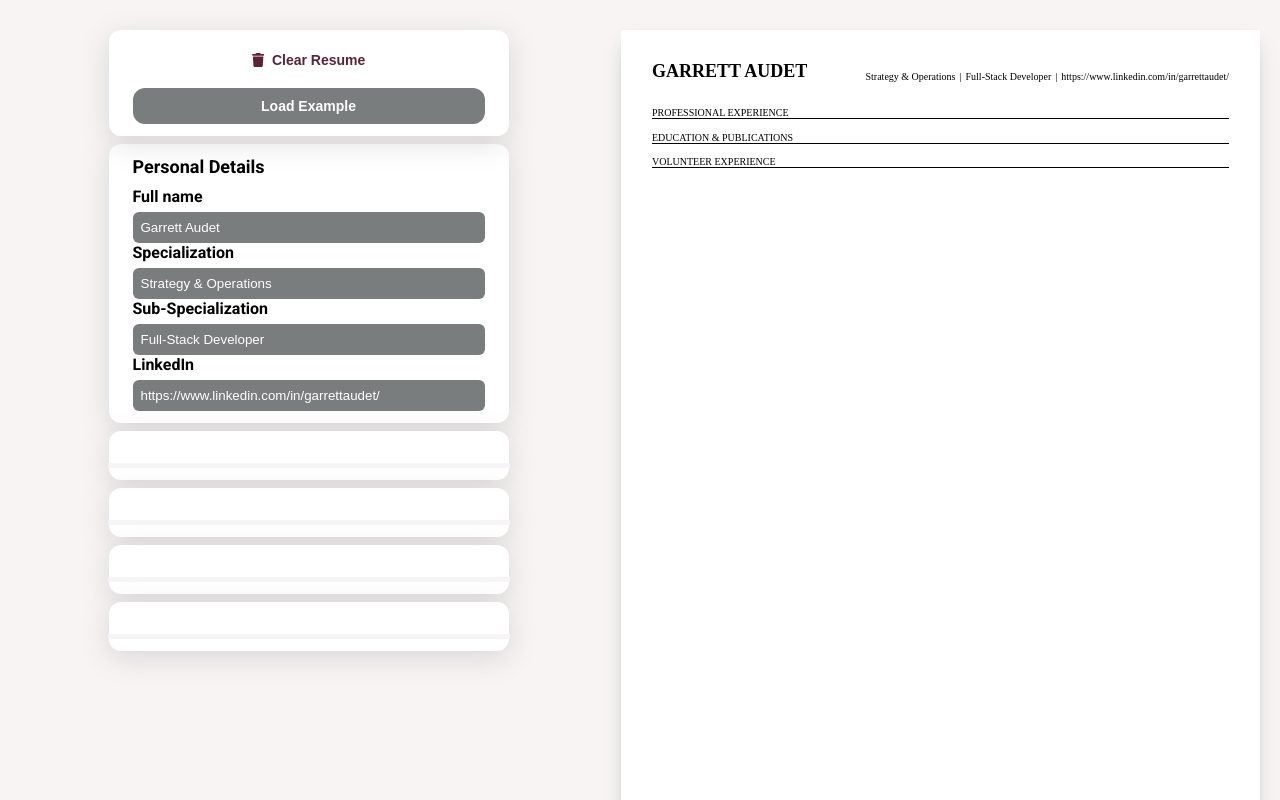
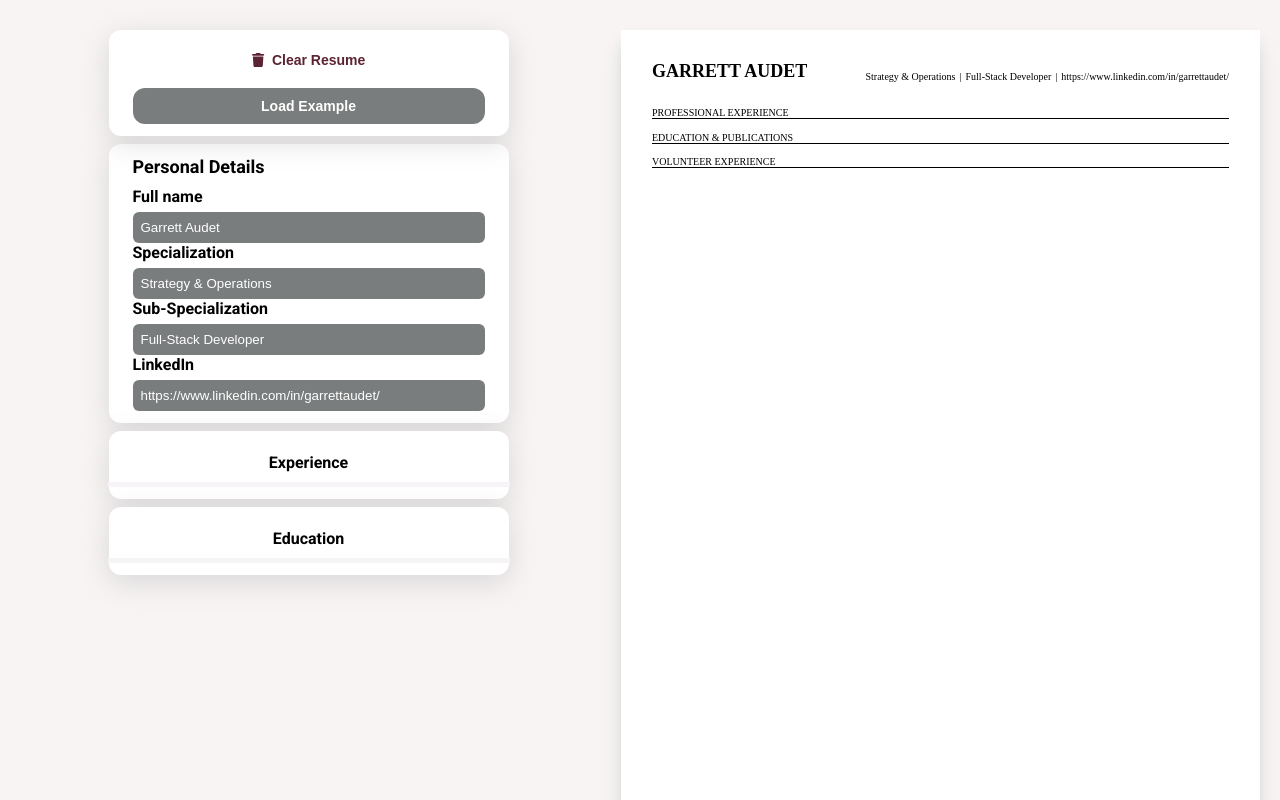
Before and after one commit to GarrettAudet/CV-Generator, a React (Create React App) app: page / in a window 1280 px wide. Shown: the top 800 px of the page. Built offline with nearby package versions, Linux system fonts and the light colour scheme.

Commit message:
Refactored Education + Experience + Sample Data

```diff
--- a/src/components/LeftSide/DataList/Sections/Education.js
+++ b/src/components/LeftSide/DataList/Sections/Education.js
@@ -1,7 +1,7 @@
 import React from 'react';
 import { faSchool } from '@fortawesome/free-solid-svg-icons';
-import { educationData } from '../sampleData/sampleData';
-import DataList from './DataList';
+import { educationData } from '../SampleData/SampleData';
+import DataList from '../DataList';
 
 function Education() {
     return <DataList data={educationData} setData={() => {}} icon={faSchool} sectionTitle="Education" addText="Add Education" />;
--- a/src/components/LeftSide/DataList/Sections/Experience.js
+++ b/src/components/LeftSide/DataList/Sections/Experience.js
@@ -1,7 +1,7 @@
 import React from 'react';
 import { faToolbox } from '@fortawesome/free-solid-svg-icons';
-import { jobsData } from '../sampleData/sampleData';
-import DataList from './DataList';
+import { jobsData } from '../SampleData/SampleData';
+import DataList from '../DataList';
 
 function Experience() {
     return <DataList data={jobsData} setData={() => {}} icon={faToolbox} sectionTitle="Experience" addText="Add Experience" />;
--- a/src/components/LeftSide/LeftSide.js
+++ b/src/components/LeftSide/LeftSide.js
@@ -2,9 +2,10 @@
 import React from 'react';
 import Option from './Option/selectOption';
 
-/* Import Segments */
-import DataList from './DataList/DataList'
+/* Import Components */
 import PersonalDetails from './PersonalDetails/PersonalDetails'
+import Experience from './DataList/Sections/Experience'
+import Education from './DataList/Sections/Education'
 
 /* Import Styling for Left Side */
 import './LeftSide.css';
@@ -14,10 +15,8 @@ export default function LeftSide() {
         <div className="leftSide">
             <Option />
             <PersonalDetails />
-            <DataList />
-            <DataList />
-            <DataList />
-            <DataList />
+            <Experience />
+            <Education />
         </div>
     );
 }
```
Also changed, not shown: src/components/LeftSide/DataList/SampleData/SampleData.js (renamed from src/components/LeftSide/sampleData/sampleData.js).
